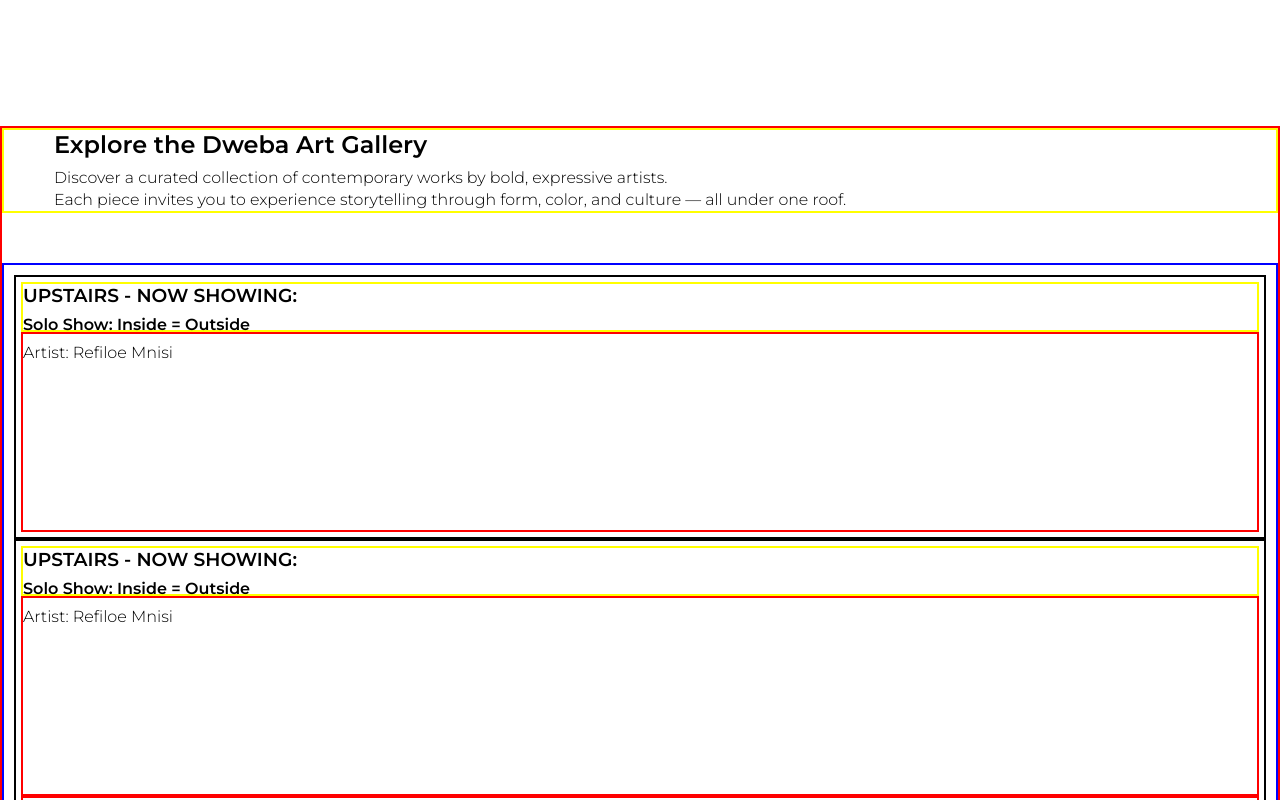
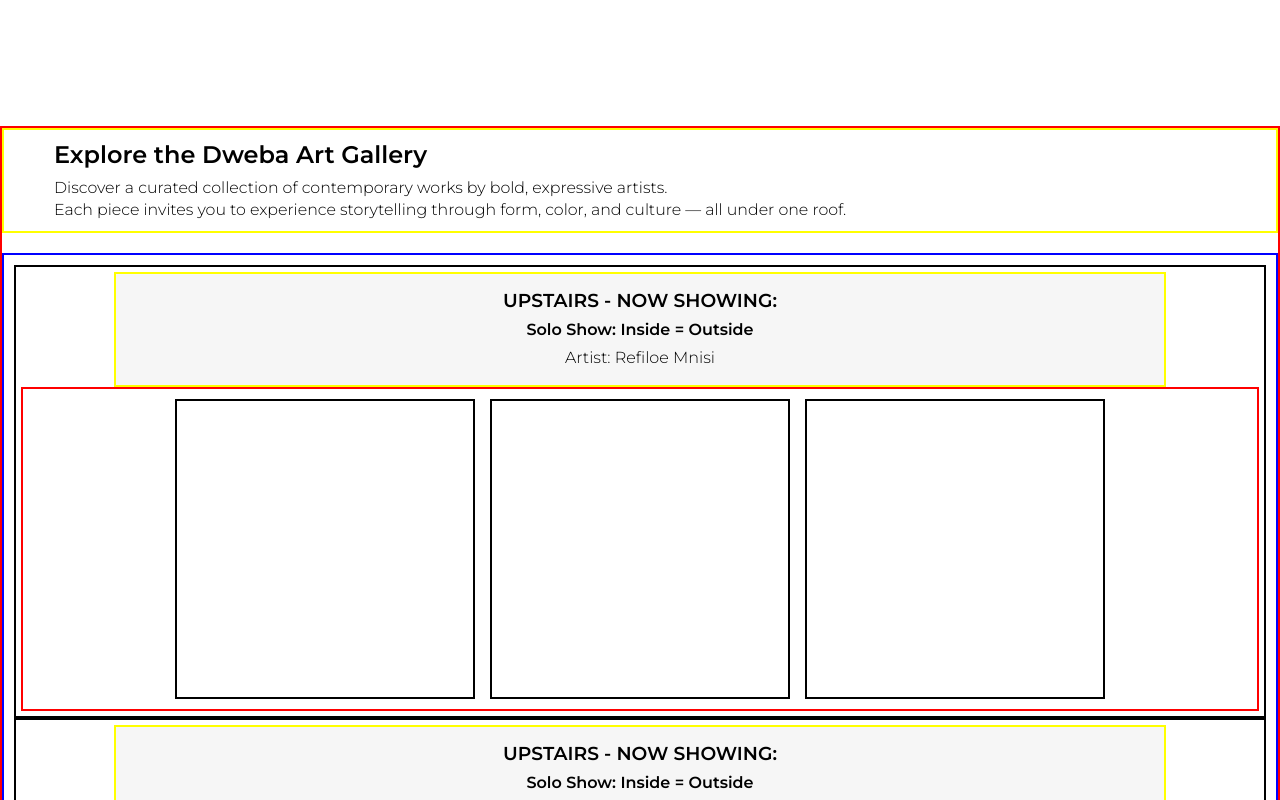
Before and after one commit to Lebo-Madikane/dweba-art-and-cafe, a Next.js app: page / in a window 1280 px wide. Shown: the part 1680-2480 px from the top of the page. Built offline with nearby package versions, Linux system fonts and the light colour scheme.

Commit message:
style gallery homepage structure

```diff
--- a/src/styles/components/Gallery.module.scss
+++ b/src/styles/components/Gallery.module.scss
@@ -5,8 +5,8 @@
 
     .gallery-heading {
         width: 100%;
-        padding: 0px 50px;
-        margin-bottom: 50px;
+        padding: 10px 50px;
+        margin-bottom: 20px;
         border: 2px solid yellow;
 
         h3 {
@@ -39,15 +39,29 @@
             //flex-wrap: wrap;
 
             .wall-header {
-                width: 100%;
-                height: 50px;
+                width: 85%;
+                height: fit-content;
+                padding: 15px;
+                text-align: center;
+                background-color: #f6f6f6;
                 border: 2px solid yellow;
             }
 
             .wall-grid {
                 width: 100%;
-                height: 200px;
+                height: fit-content;
+                padding: 10px;
+                display: flex;
+                justify-content: center;
+                gap: 15px;
+                flex-wrap: wrap;
                 border: 2px solid red;
+
+                .artwork {
+                    width: 300px;
+                    height: 300px;
+                    border: 2px solid black;
+                }
             }
 
         }
```
